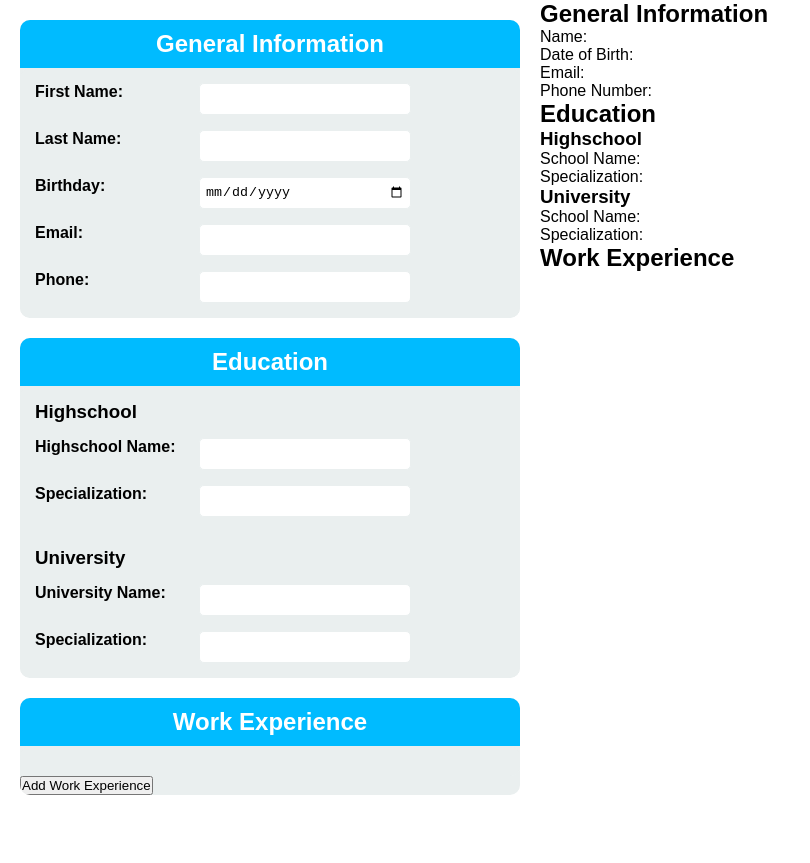
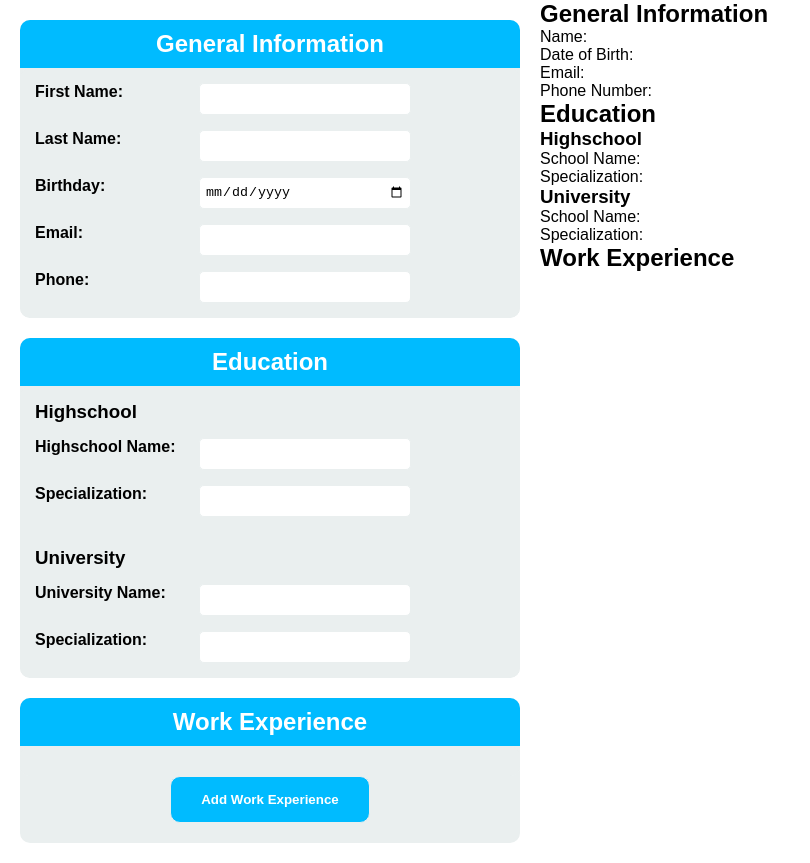
Before and after one commit to Tou1lle/cv-application-top, a React (Vite) app: page / in a window 1280 px wide. Shown: the whole page, without its empty margins (0-810 px from the left). Before the commit the page ends 815 px from the top, so only its background shows below. Built offline with nearby package versions, Linux system fonts and the light colour scheme.

Commit message:
Style adding work experience button

```diff
--- a/src/components/InputSection.jsx
+++ b/src/components/InputSection.jsx
@@ -127,7 +127,7 @@ export default function InputSection({type, data, onChange, onAdd}) {
             </div>
           ))}
         </section>
-        <button onClick={onAdd}>Add Work Experience</button>
+        <button onClick={onAdd} className="add-work-btn">Add Work Experience</button>
       </section>
     )
   }
--- a/src/styles/App.css
+++ b/src/styles/App.css
@@ -102,6 +102,25 @@ label {
   font-weight: 550;
 }
 
+.add-work-btn {
+  display: block;
+  margin: auto;
+  margin-bottom: var(--side-sections-padding);
+  padding: 15px 30px;
+  border: 1px solid var(--section-bg);
+  background-color: var(--section-heading-bg);
+  color: white;
+  font-weight: 550;
+  border-radius: 10px;
+}
+
+.add-work-btn:hover {
+  cursor: pointer;
+  border: 1px solid var(--section-heading-bg);
+  color: var(--section-heading-bg);
+  background-color: var(--section-bg);
+}
+
 /* Right side - CV */
 .right-side {
   flex: 1;
```
